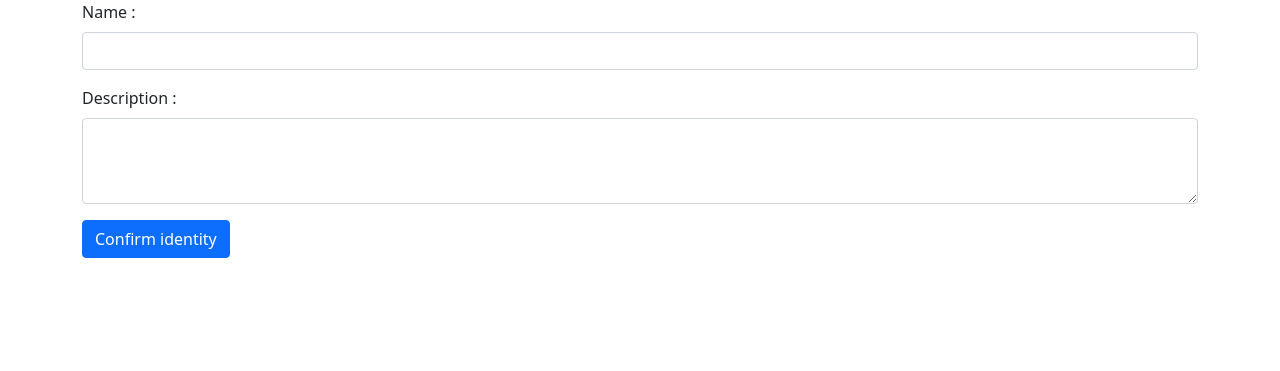
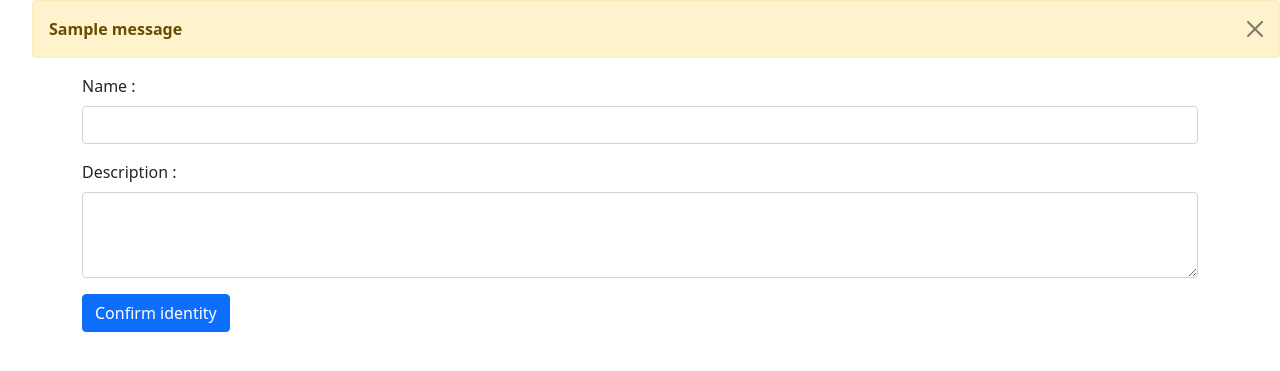
Before and after one commit to bibek977/tuts_django, a Django app: page /contact in a window 1280 px wide. Shown: the part 56-427 px from the top of the page. Run offline with Django 4.2, Linux system fonts and the light colour scheme; one stand-in notice (Sample message) is shown.

Commit message:
success message updated

```diff
--- a/templates/contact.html
+++ b/templates/contact.html
@@ -3,6 +3,18 @@
 {% block title %}contact{% endblock title %}
 
 {% block body %}
+
+{% if messages %}
+<ul class="messages">
+    {% for message in messages %}
+    <div class="alert alert-warning alert-dismissible fade show" role="alert">
+        <strong>{{message}}</strong>
+        <button type="button" class="btn-close" data-bs-dismiss="alert" aria-label="Close"></button>
+      </div>
+    {% endfor %}
+</ul>
+{% endif %}
+
 <div class="container">
     <form action="/contact" method="post">
         {% csrf_token %}
--- a/tuts_app/views.py
+++ b/tuts_app/views.py
@@ -2,6 +2,7 @@ from django.shortcuts import render,redirect
 from tuts_app.models import Candle
 from django.contrib.auth import authenticate,login,logout
 from django.contrib.auth.models import User
+from django.contrib import messages
 
 def index(request):
     if request.user.is_authenticated:
@@ -18,6 +19,9 @@ def contact(request):
         desc = request.POST.get('desc')
         candle = Candle(name = name, desc=desc)
         candle.save()
+
+        messages.success(request, f'{name} details updated.')
+
     return render(request, "contact.html")
 
 def loginuser(request):
```
Also changed, not shown: db.sqlite3.
